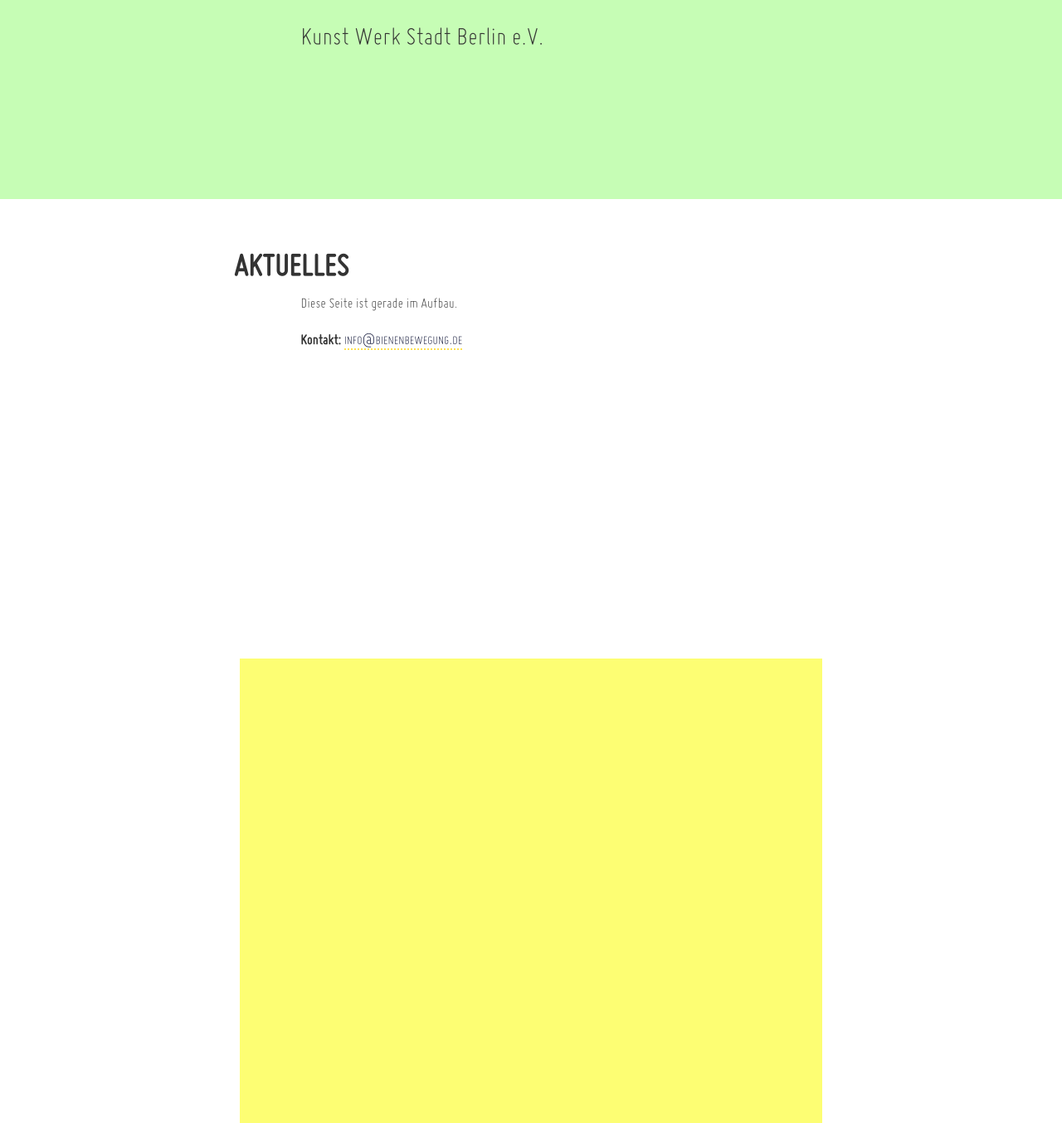
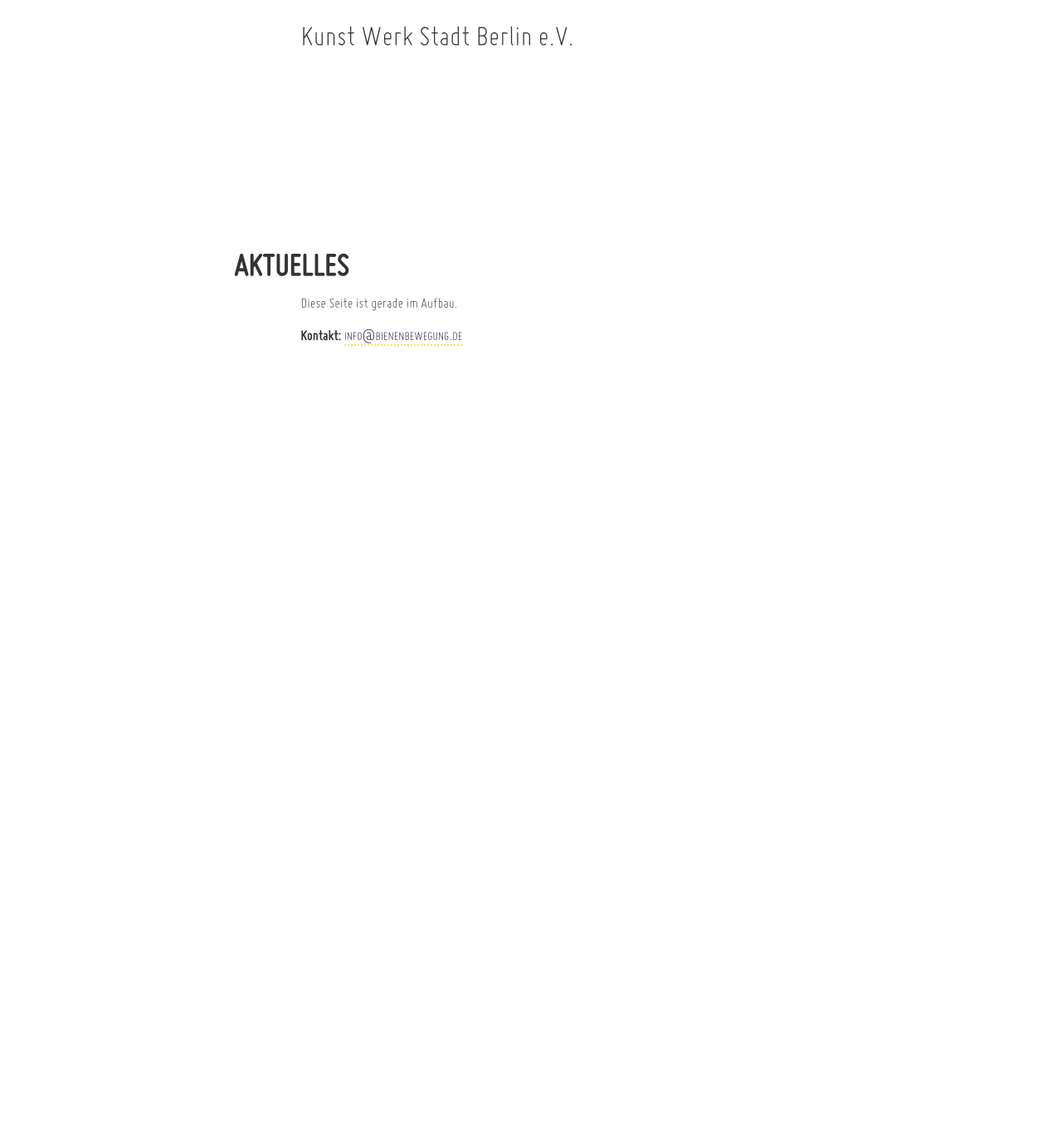
Before and after one commit to dieda/kwsb, a Jekyll site: the page built from index.html, in a window 1280 px wide. Shown: the whole page at 83% size. Built offline with Jekyll 4.4.1, drawn with Linux system fonts in a browser that asks for light colours; after the commit the page ends 900 px from its top, so only the background shows below that.

Commit message:
Updated CSS

```diff
--- a/css/kwsb.css
+++ b/css/kwsb.css
@@ -46,28 +46,19 @@ h1, h2, h3 {
   margin-top:1em;
 }
 
-.header-container .background {
-  position: absolute;
-  width: 200%;
-  top: 0;
-  left: -50%;
-  height: 240px;
-  background-color: #E9FFFE;
-}
-
 .header-row {
   margin-bottom: 1em;
 }
 
 .header {
-  text-align: center;
+  text-align: left;
 }
 
 .header h1 {
   text-align: left;
   font-family: 'Miso-Bold', Helvetica, sans-serif !important;
   font-weight: normal !important;
-  font-size: 80px;
+  font-size: 90px;
   line-height: 52px;
 }
 
@@ -77,19 +68,6 @@ h1, h2, h3 {
   font-weight: normal !important;
   font-size: 80px;
   line-height: 52px;
-}
-
-.header .where:before {
-  content: "→";
-  font-size: 80%;
-}
-
-.header .where {
-  padding-top: 5px;
-}
-
-.header .where .at {
-  padding-left: 65px;
 }
 
 .header .what, .header .where {
@@ -198,60 +176,3 @@ h1, h2, h3 {
 .content .dl-horizontal dd {
   margin-left: 50%;
 }
-
-.hand-container {
-  position: relative;
-}
-
-.hand {
-  z-index: -10;
-  position: absolute;
-  background: url('../img/imkerhand.png') no-repeat;
-  right: -220px;
-  top: -50px;
-  width: 480px;
-  height: 315px;
-}
-
-.footer-container {
-  margin-top: 1em;
-  position: relative;
-  overflow: hidden;
-}
-
-.footer {
-  height: 900px;
-}
-
-.footer-container .background {
-  position: absolute;
-  width: 120%;
-  left: -10%;
-  bottom: -10%;
-  height: 650px;
-  background-color: #FDFE73;
-  z-index: -1;
-}
-
-.footer-container .background .bee-swarm {
-  -webkit-transform: rotate(4.6deg);
-  -moz-transform: rotate(4.6deg);
-  transform: rotate(4.6deg);
-  position: absolute;
-  left: 5%;
-  top: -332px;
-}
-
-.footer-text {
-  margin-top: 545px;
-  font-size: 16px;
-  padding-bottom: 1em;
-}
-
-.footer-text a{
-  font-size: 17px;
-}
-
-p {
-  margin: 0 0 15px;
-}
```
